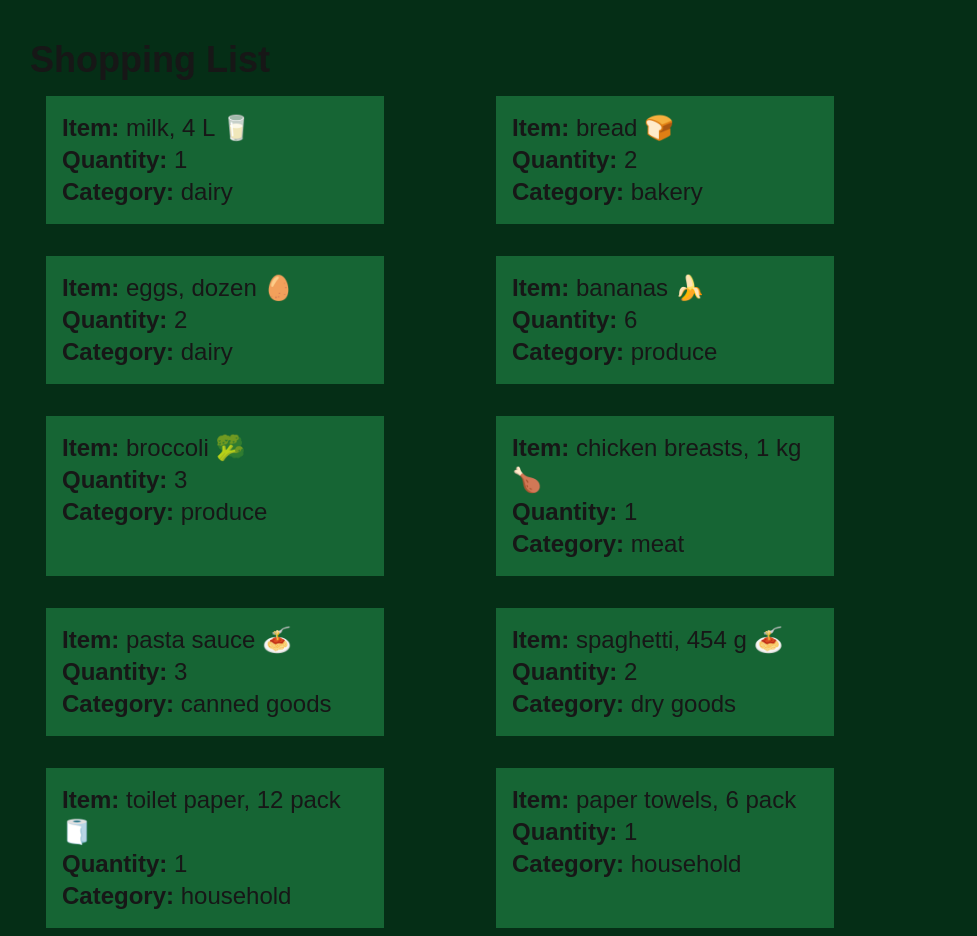
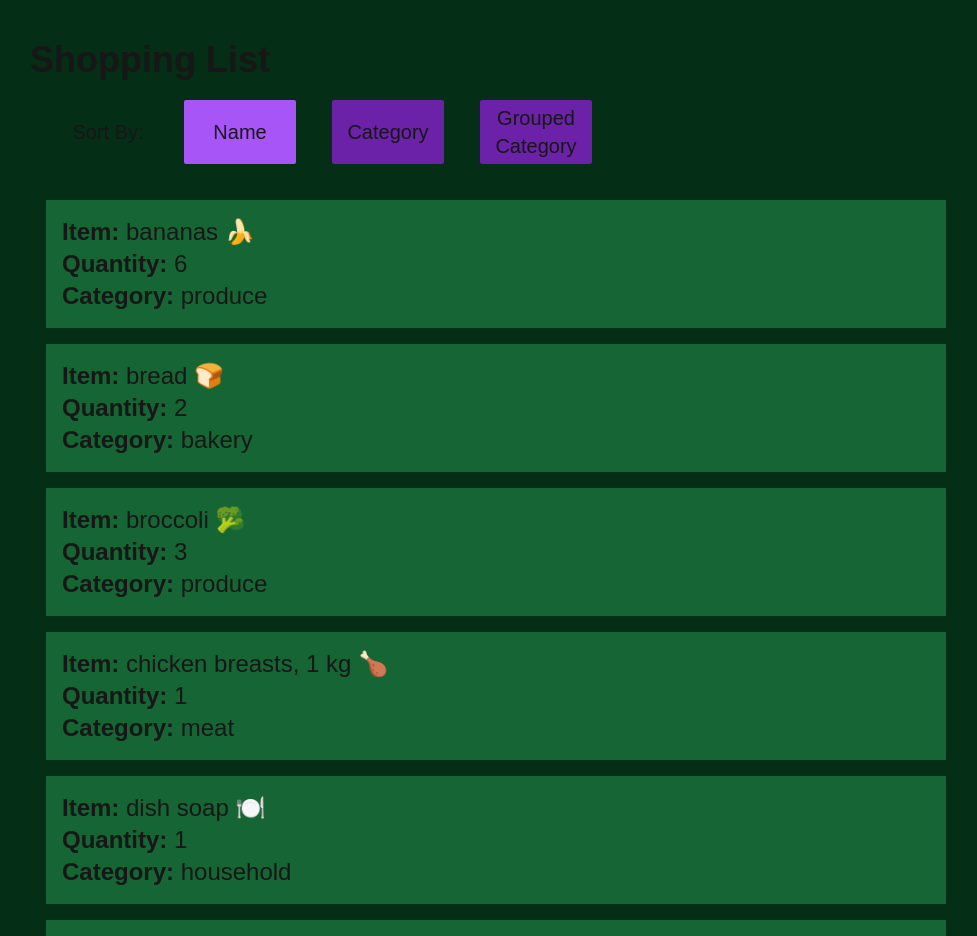
Before and after one commit to LunaroySimon/cprg306-assignments, a Next.js app: page /week-6 in a window 1280 px wide. Shown: the top 936 px of the page, without its empty margins (10-987 px from the left). Built offline with nearby package versions, Linux system fonts and the light colour scheme.

Commit message:
Finishing Lab 6 and some of the optional content

```diff
--- a/app/week-6/item-list.js
+++ b/app/week-6/item-list.js
@@ -1,95 +1,78 @@
+"use client";
+
 import Item from "./item";
+import itemsJson from "./items.json";
+import { useState } from "react";
 
 export default function ItemList() {
+  const [sortBy, setSortBy] = useState("name");
 
-    const item1 = {
-        name: "milk, 4 L 🥛",
-        quantity: 1,
-        category: "dairy",
-      };
+  let items = [...itemsJson];
 
-      const item2 = {
-        name: "bread 🍞",
-        quantity: 2,
-        category: "bakery",
-      };
+  if (sortBy === "name") {
+    items.sort((a, b) => a.name.localeCompare(b.name));
+  }
+  else if (sortBy === "category") {
+    items.sort((a, b) => a.category.localeCompare(b.category));
+  } else {
+    // I definitely used ChatGPT/GitHub Copilot for this part cause I had no idea how to do it
 
-      const item3 = {
-        name: "eggs, dozen 🥚",
-        quantity: 2,
-        category: "dairy",
-      };
+    // sortBy using reduce to group by category and then each group alphabetically and the items within each group alphabetically
 
-      const item4 = {
-        name: "bananas 🍌",
-        quantity: 6,
-        category: "produce",
-      };
+    // This groups the items by category using a key-value pair
+    const groupedItems =items.reduce((acc, item) => {
+      if (!acc[item.category]) {
+        acc[item.category] = [];
+      }
+      acc[item.category].push(item);
+      return acc;
+    }, {});
 
-      const item5 = {
-        name: "broccoli 🥦",
-        quantity: 3,
-        category: "produce",
-      };
+    // Returns an array of the keys (categories) which is then sorted alphabetically
+    const sortedCategories = Object.keys(groupedItems).sort();
 
-      const item6 = {
-        name: "chicken breasts, 1 kg 🍗",
-        quantity: 1,
-        category: "meat",
-      };
+    // For each category (key), the objects are spread into an array, sorted alphabetically then pushed into a new array
+    items = sortedCategories.reduce((acc, category) => {
+      acc.push(...groupedItems[category].sort((a, b) => a.name.localeCompare(b.name)));
+      console.log(...groupedItems[category]);
+      return acc;
+    }, []);
+  }
 
-      const item7 = {
-        name: "pasta sauce 🍝",
-        quantity: 3,
-        category: "canned goods",
-      };
+  const sortByName = () => {
+    setSortBy("name");
+  };
 
-      const item8 = {
-        name: "spaghetti, 454 g 🍝",
-        quantity: 2,
-        category: "dry goods",
-      };
+  const sortByCategory = () => {
+    setSortBy("category");
+   };
 
-      const item9 = {
-        name: "toilet paper, 12 pack 🧻",
-        quantity: 1,
-        category: "household",
-      };
+   const sortByGroup = () => {
+    setSortBy("group");
+    };
 
-      const item10 = {
-        name: "paper towels, 6 pack",
-        quantity: 1,
-        category: "household",
-      };
-
-      const item11 = {
-        name: "dish soap 🍽️",
-        quantity: 1,
-        category: "household",
-      };
-
-      const item12 = {
-        name: "hand soap 🧼",
-        quantity: 4,
-        category: "household",
-      };
-
-      {
-        return (
-          <div className="grid grid-cols-2 w-3/4">
-            <Item name={item1.name} quantity={item1.quantity} category={item1.category} />
-            <Item name={item2.name} quantity={item2.quantity} category={item2.category} />
-            <Item name={item3.name} quantity={item3.quantity} category={item3.category} />
-            <Item name={item4.name} quantity={item4.quantity} category={item4.category} />
-            <Item name={item5.name} quantity={item5.quantity} category={item5.category} />
-            <Item name={item6.name} quantity={item6.quantity} category={item6.category} />
-            <Item name={item7.name} quantity={item7.quantity} category={item7.category} />
-            <Item name={item8.name} quantity={item8.quantity} category={item8.category} />
-            <Item name={item9.name} quantity={item9.quantity} category={item9.category} />
-            <Item name={item10.name} quantity={item10.quantity} category={item10.category} />
-            <Item name={item11.name} quantity={item11.quantity} category={item11.category} />
-            <Item name={item12.name} quantity={item12.quantity} category={item12.category} />
-          </div>
-        );
-      }
-    }
+  {
+    // Did the logic for grouping but couldn't figure out how to display it like the example
+    return (
+      <div className="flex flex-col w-full">
+        <div className="flex p-5 justify-around w-1/2  items-center">
+          <label className="text-center w-20 text-xl font-extralight"> Sort By: </label>
+          <button type="button" onClick={sortByName} className={`font-medium text-xl p-1 w-28 h-16 rounded-sm ${sortBy === "name" ? "bg-purple-500" : "bg-purple-800"}`}> Name </button>
+          <button type="button" onClick={sortByCategory} className={`font-medium text-xl p-1 w-28 h-16 rounded-sm ${sortBy === "category" ? "bg-purple-500" : "bg-purple-800"}`}> Category </button>
+          <button type="button" onClick={sortByGroup} className={`font-medium text-xl p-1 w-28 h-16 rounded-sm ${sortBy === "group" ? "bg-purple-500" : "bg-purple-800"}`}> Grouped Category </button>
+        </div>
+        <ul>
+          {items.map((item) => {
+            return (
+              <div key={item.id}>
+                <li>
+                  <Item name={item.name} quantity={item.quantity} category={item.category} />
+                </li>
+              </div>
+            );
+          })}
+        </ul>
+      </div>
+    );
+  }
+}
```
